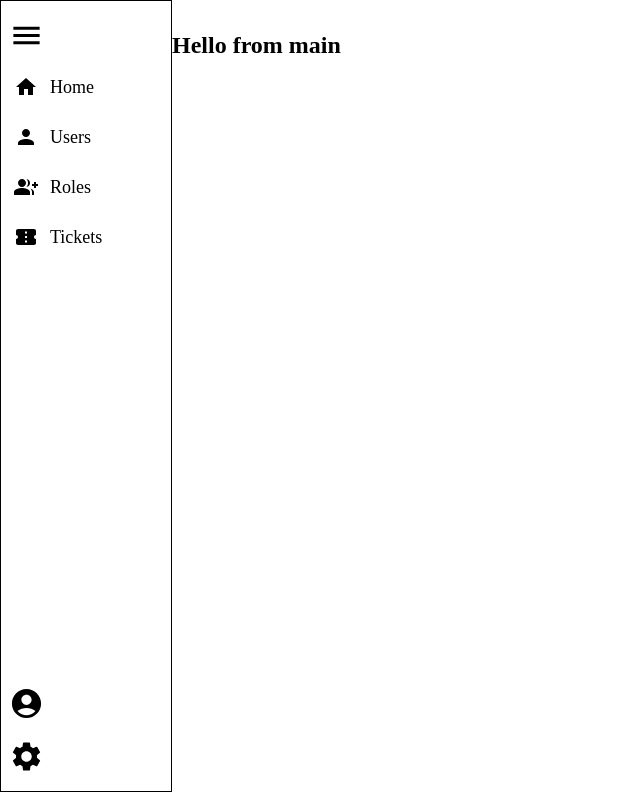
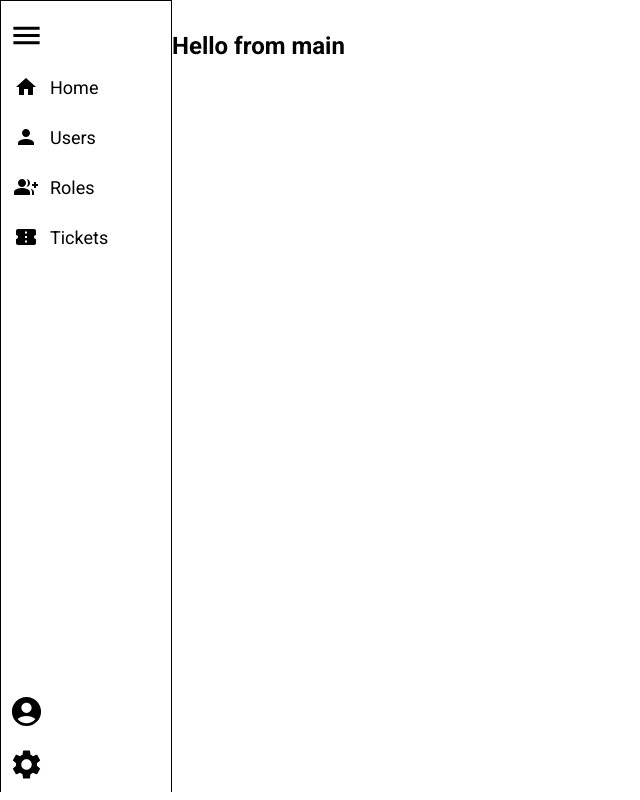
Before and after one commit to ANTH0RNY/Dashboard_1, a React (Vite) app: page / in a window 1280 px wide. Shown: the whole page, without its empty margins (0-640 px from the left). Built offline with nearby package versions, Linux system fonts and the light colour scheme.

Commit message:
Fixed scroll

```diff
--- a/src/App.scss
+++ b/src/App.scss
@@ -4,6 +4,9 @@
   padding: 2rem;
   text-align: center;
 } */
+ body{
+  font-family: 'Roboto',Arial, Helvetica, sans-serif;
+ }
 
 *, :root{
   box-sizing: border-box;
@@ -17,7 +20,7 @@
 .app{
   display: flex;
   overflow-x: hidden;
-  // overflow-y: scroll;
+  overflow-y: hidden;
   width: 99vw;
   height: 99vh;
   // &>*{
@@ -32,5 +35,19 @@
     // width: 12rem;
     padding-block: 1em;
     flex-grow: 1;
+    overflow-y: scroll;
+    &::-webkit-scrollbar {
+      width: 6px;               /* width of the entire scrollbar */
+    }
+
+    &::-webkit-scrollbar-track {
+      background: white;        /* color of the tracking area */
+    }
+
+    &::-webkit-scrollbar-thumb {
+      background-color: lightblue;    /* color of the scroll thumb */
+      border-radius: 20px;       /* roundness of the scroll thumb */
+      // border: 3px solid orange;  /* creates padding around scroll thumb */
+    }
   }
 }
--- a/src/scss/panel.scss
+++ b/src/scss/panel.scss
@@ -6,6 +6,8 @@
     padding-block: 1em;
     gap: 1rem;
     padding-inline-start: .5em;
+    height: 100dvh;
+    position: sticky;
 
     // overflow: hidden;
     .profile {
```
